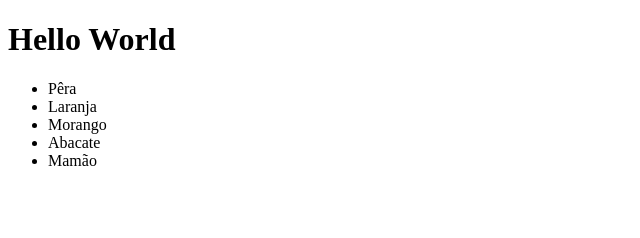
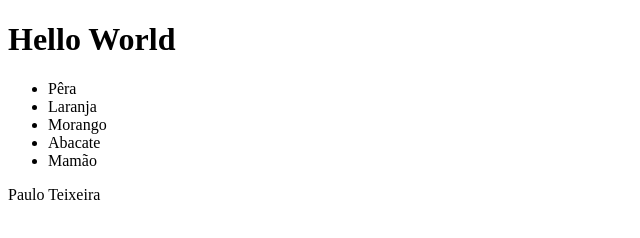
Before and after one commit to paulopt/teste, a plain HTML site: page index.html in a window 1280 px wide. Shown: the whole page, without its empty margins (0-640 px from the left). Drawn offline with Linux system fonts and the light colour scheme.

Commit message:
novo paragrafo

```diff
--- a/index.html
+++ b/index.html
@@ -17,6 +17,7 @@
         <li>Mamão</li>
 
     </ul>
+    <p>Paulo Teixeira</p>
 
 </body>
 </html>
```
